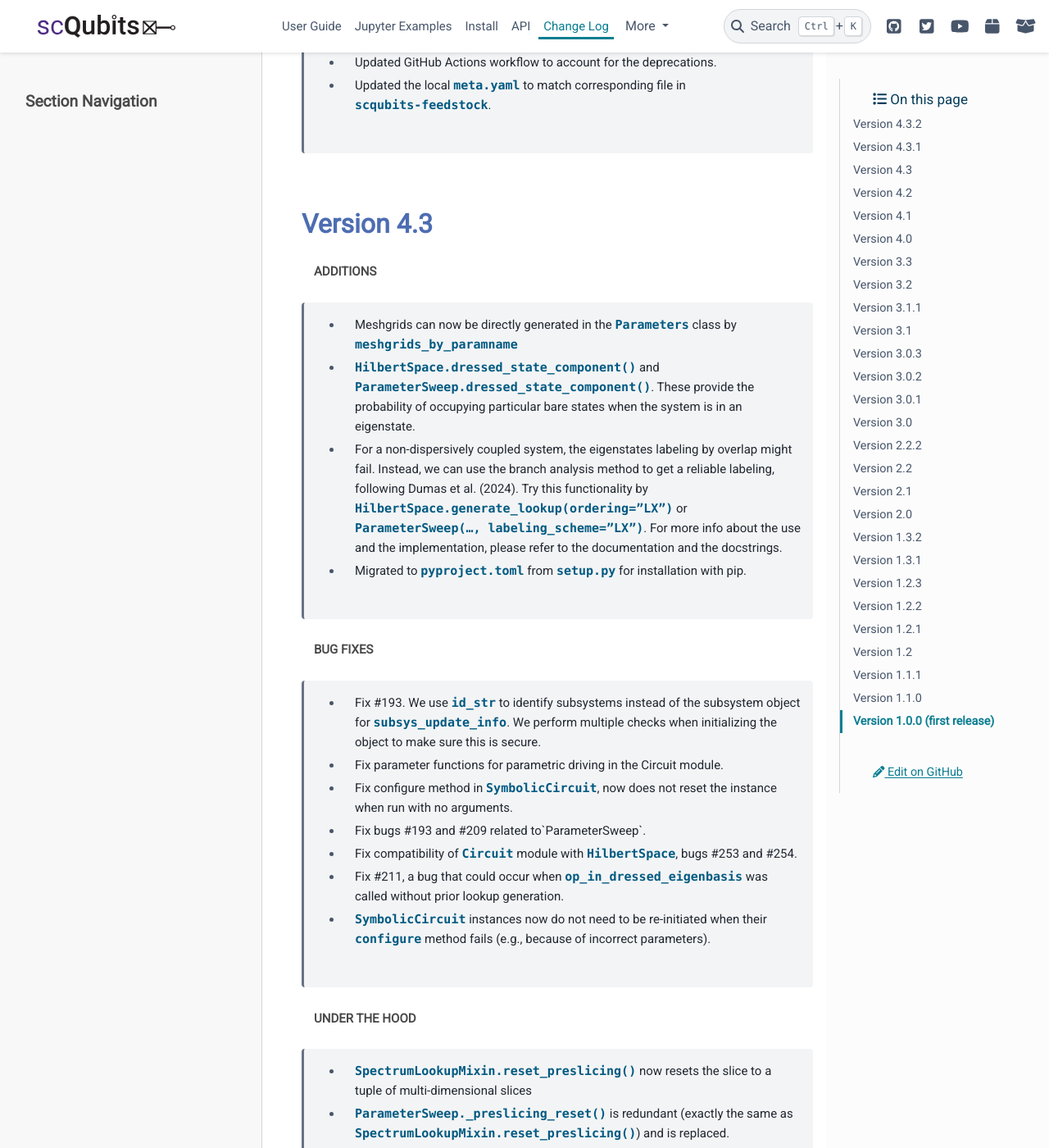
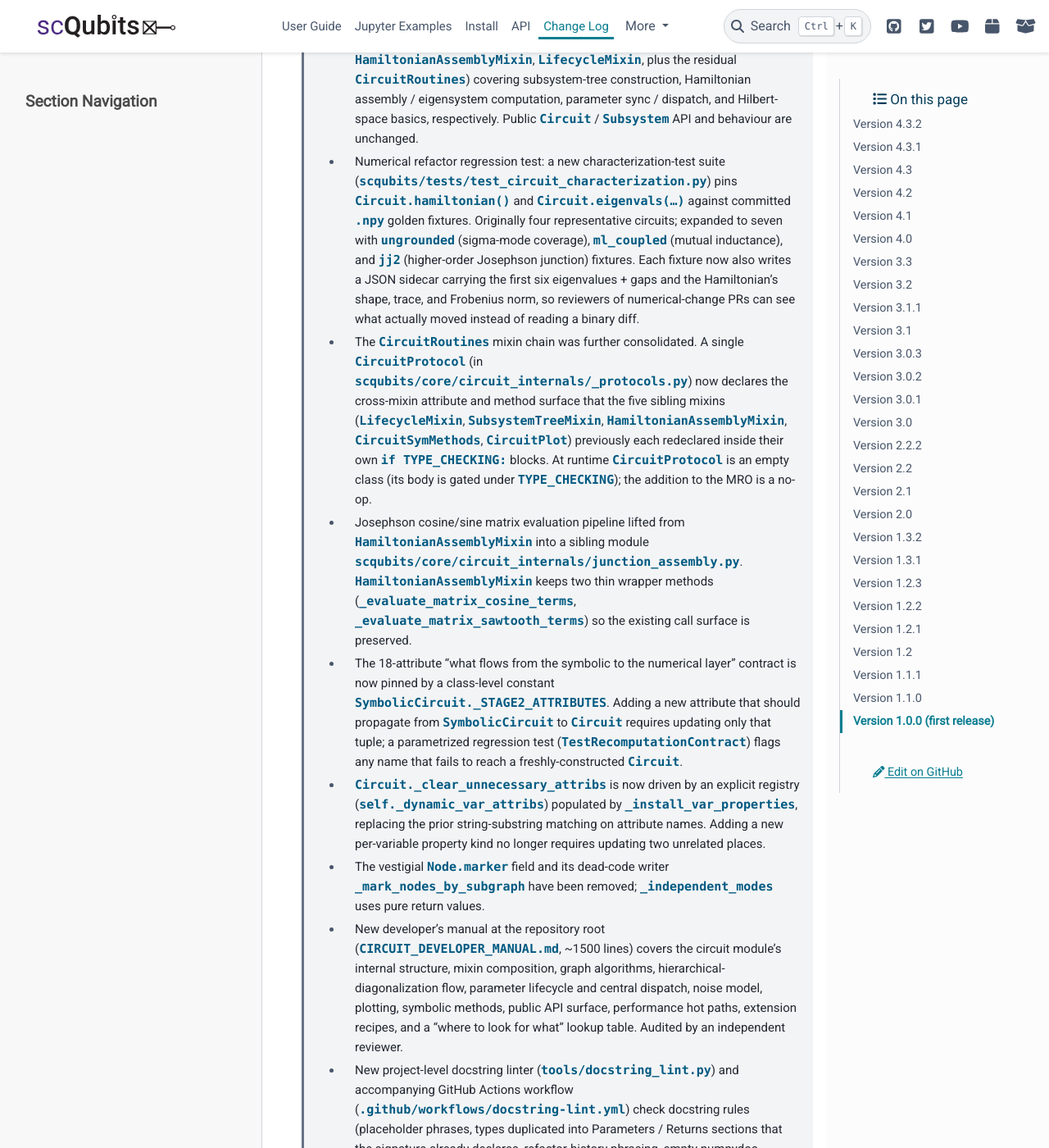
Before and after one commit to scqubits/scqubits-doc, a Sphinx documentation site: the page built from docs/source/changelog.rst, in a window 1280 px wide and 1400 px high, scrolled down 2292 px. Shown: the whole window at 82% size. Built offline with Sphinx 7.4.7 and the PyData theme 0.15.4, drawn with Linux system fonts in a browser that asks for light colours; pages that are not in the unit, such as notebooks, are missing from menus; some of the changed text lies outside the part shown.

Commit message:
docs: extend 4.3.2 changelog with circuit refactor round 2
Continues the 4.3.2 entry with the user-visible additions, fixes,
and under-the-hood changes from the second circuit-refactor round
landing alongside this:

ADDITIONS
- ``Circuit.operator(name, *, energy_esys=False)`` typed dispatcher
  for the dynamic per-variable operator methods.
- ``NoisyCircuit.channels()`` registry-based introspection of
  installed noise channels.

FIXES
- ``Circuit(symbolic_hamiltonian=...).configure(transformation_matrix=...)``
  now raises ``ValueError`` instead of silently dropping the kwarg.
- ``_evaluate_matrix_sawtooth_terms`` honors per-term coefficients
  for multi-``JJs`` circuits.

UNDER THE HOOD
- ``CircuitProtocol`` consolidates cross-mixin TYPE_CHECKING
  declarations into one location.
- JJ matrix evaluation pipeline lifted to
  ``circuit_internals/junction_assembly.py``.
- Recomputation contract pinned by
  ``SymbolicCircuit._STAGE2_ATTRIBUTES`` plus
  ``TestRecomputationContract``.
- ``_clear_unnecessary_attribs`` now registry-driven.
- Vestigial ``Node.marker`` field retired.
- ``CIRCUIT_DEVELOPER_MANUAL.md`` (in the scqubits repo) provides
  the in-tree maintainer reference.
- ``tools/docstring_lint.py`` + GitHub workflow gates docstring
  rules in compare-against-main mode.
- Characterization fixtures expanded 4 -> 7 (added ``ungrounded``,
  ``ml_coupled``, ``jj2``); JSON sidecars committed alongside
  ``.npy`` goldens.

Plus a small unrelated cleanup of an existing oversight: ``Coupler``
added to ``circuit_classes.rst`` toctree (its autosummary stub had
already been generated; only the toctree entry was missing).

Co-Authored-By: Claude Opus 4.7 (1M context) <noreply@anthropic.com>

```diff
--- a/docs/source/api-doc/circuit_classes.rst
+++ b/docs/source/api-doc/circuit_classes.rst
@@ -13,3 +13,4 @@ Circuit Classes
    _autosummary/scqubits.core.symbolic_circuit.SymbolicCircuit.rst
    _autosummary/scqubits.core.symbolic_circuit_graph.Node.rst
    _autosummary/scqubits.core.symbolic_circuit_graph.Branch.rst
+   _autosummary/scqubits.core.symbolic_circuit_graph.Coupler.rst
--- a/docs/source/changelog.rst
+++ b/docs/source/changelog.rst
@@ -23,6 +23,39 @@ Version 4.3.2
       original cause is attached via `raise ... from exc`. The earlier
       bare `except:` that silently swallowed errors during rollback is
       gone.
+    - `Circuit.operator(name, *, energy_esys=False)` -- typed
+      dispatcher that resolves to the dynamic per-variable operator
+      methods (`n1_operator`, `θ1_operator`, `cosθ1_operator`, etc.)
+      bound during `_configure`. The dynamic methods themselves are
+      bound via `types.MethodType` and are therefore invisible to
+      `mypy` / IDE autocomplete / `sphinx-autodoc`; the new accessor
+      restores static-tooling visibility. The dynamic methods stay
+      for back-compat.
+    - `NoisyCircuit.channels()` -- explicit registry of installed
+      noise-channel methods, returned as a `dict[str, Callable]`
+      mapping each generated method name (e.g. `t1_capacitive`,
+      `t1_inductive3`, `tphi_1_over_f_flux1`) to its bound callable.
+      `Circuit.supported_noise_channels()` now reads from this
+      registry instead of walking `self.__dict__` and substring
+      matching on names.
+
+**FIXES**
+
+    - `Circuit(symbolic_hamiltonian=...).configure(transformation_matrix=...)`
+      now raises `ValueError`. Previously the keyword argument was
+      silently dropped on this construction path (the
+      `_configure_sym_hamiltonian` branch did not consume
+      `transformation_matrix`, but the validation in
+      `Circuit.configure` omitted the keyword from the rejected list
+      even though the existing error message already named it as
+      forbidden). The other three keywords already rejected on this
+      path -- `closure_branches`, `use_dynamic_flux_grouping`,
+      `generate_noise_methods` -- are unchanged.
+    - `_evaluate_matrix_sawtooth_terms` now uses the per-term
+      coefficient when assembling a multi-term sawtooth potential.
+      Previously every term picked up the first coefficient of the
+      outer expression, so circuits with multiple `JJs` branches at
+      different `EJ` values produced an incorrect matrix.
 
 **DEPRECATIONS**
 
@@ -67,8 +100,63 @@ Version 4.3.2
     - Numerical refactor regression test: a new characterization-test
       suite (`scqubits/tests/test_circuit_characterization.py`) pins
       `Circuit.hamiltonian()` and `Circuit.eigenvals(...)` against
-      committed `.npy` golden fixtures for four representative
-      circuits, plus five lifecycle-dispatch tests.
+      committed `.npy` golden fixtures.  Originally four
+      representative circuits; expanded to seven with `ungrounded`
+      (sigma-mode coverage), `ml_coupled` (mutual inductance), and
+      `jj2` (higher-order Josephson junction) fixtures.  Each
+      fixture now also writes a JSON sidecar carrying the first six
+      eigenvalues + gaps and the Hamiltonian's shape, trace, and
+      Frobenius norm, so reviewers of numerical-change PRs can see
+      what actually moved instead of reading a binary diff.
+    - The `CircuitRoutines` mixin chain was further consolidated.
+      A single `CircuitProtocol` (in
+      `scqubits/core/circuit_internals/_protocols.py`) now declares
+      the cross-mixin attribute and method surface that the five
+      sibling mixins (`LifecycleMixin`, `SubsystemTreeMixin`,
+      `HamiltonianAssemblyMixin`, `CircuitSymMethods`, `CircuitPlot`)
+      previously each redeclared inside their own
+      `if TYPE_CHECKING:` blocks. At runtime `CircuitProtocol` is an
+      empty class (its body is gated under `TYPE_CHECKING`); the
+      addition to the MRO is a no-op.
+    - Josephson cosine/sine matrix evaluation pipeline lifted from
+      `HamiltonianAssemblyMixin` into a sibling module
+      `scqubits/core/circuit_internals/junction_assembly.py`.
+      `HamiltonianAssemblyMixin` keeps two thin wrapper methods
+      (`_evaluate_matrix_cosine_terms`,
+      `_evaluate_matrix_sawtooth_terms`) so the existing call surface
+      is preserved.
+    - The 18-attribute "what flows from the symbolic to the
+      numerical layer" contract is now pinned by a class-level
+      constant `SymbolicCircuit._STAGE2_ATTRIBUTES`. Adding a new
+      attribute that should propagate from `SymbolicCircuit` to
+      `Circuit` requires updating only that tuple; a parametrized
+      regression test (`TestRecomputationContract`) flags any name
+      that fails to reach a freshly-constructed `Circuit`.
+    - `Circuit._clear_unnecessary_attribs` is now driven by an
+      explicit registry (`self._dynamic_var_attribs`) populated by
+      `_install_var_properties`, replacing the prior string-substring
+      matching on attribute names. Adding a new per-variable property
+      kind no longer requires updating two unrelated places.
+    - The vestigial `Node.marker` field and its dead-code writer
+      `_mark_nodes_by_subgraph` have been removed; `_independent_modes`
+      uses pure return values.
+    - New developer's manual at the repository root
+      (`CIRCUIT_DEVELOPER_MANUAL.md`, ~1500 lines) covers the
+      circuit module's internal structure, mixin composition, graph
+      algorithms, hierarchical-diagonalization flow, parameter
+      lifecycle and central dispatch, noise model, plotting,
+      symbolic methods, public API surface, performance hot paths,
+      extension recipes, and a "where to look for what" lookup
+      table. Audited by an independent reviewer.
+    - New project-level docstring linter
+      (`tools/docstring_lint.py`) and accompanying GitHub Actions
+      workflow (`.github/workflows/docstring-lint.yml`) check
+      docstring rules (placeholder phrases, types duplicated into
+      Parameters / Returns sections that the signature already
+      declares, refactor-history phrasing, empty numpydoc section
+      headers). The CI workflow runs in `--compare-to origin/main`
+      mode, so only docstring issues newly introduced by a PR can
+      fail the build.
 
 Version 4.3.1
 +++++++++++++
```
